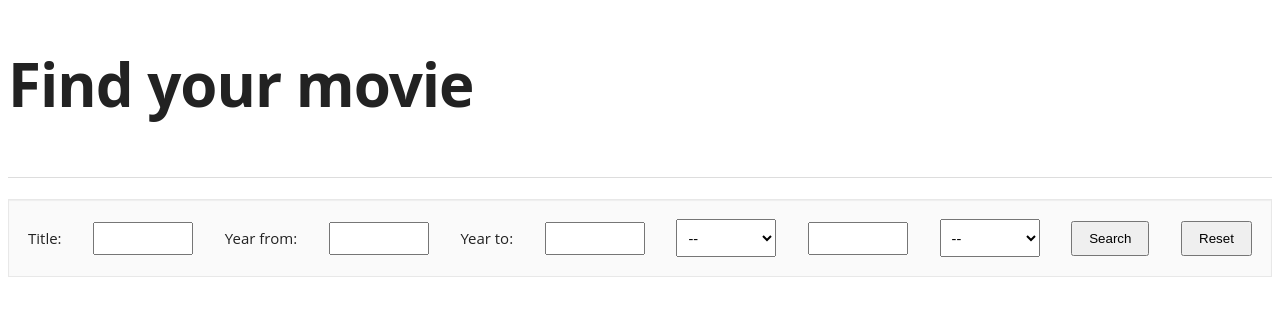
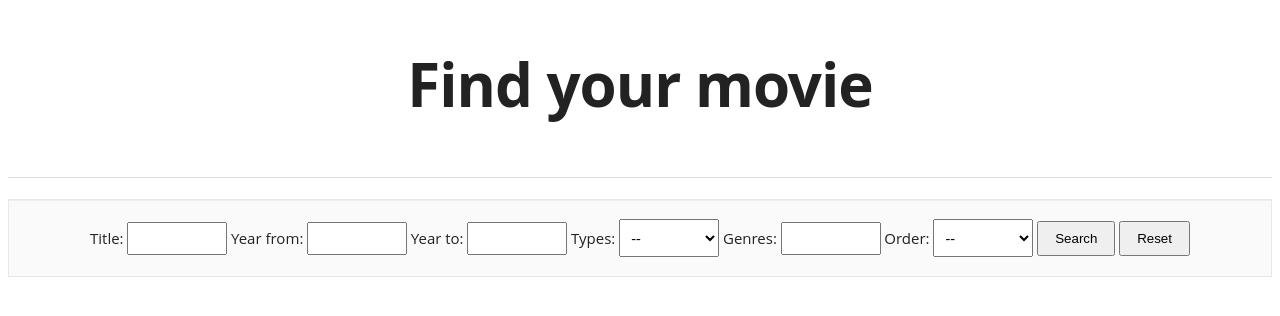
Before and after one commit to Orhan-designer/Movie-Search-App-JS, a website built with Parcel: page index.html in a window 1280 px wide. Built offline with nearby package versions, Linux system fonts and the light colour scheme.

Commit message:
fix: styles

```diff
--- a/src/components/movie-search-panel/movie-search-panel.scss
+++ b/src/components/movie-search-panel/movie-search-panel.scss
@@ -37,7 +37,10 @@ select {
 }
 
 .sub-container {
+  width: 1100px;
+  margin: 0 auto;
   display: flex;
   justify-content: space-between;
   align-items: center;
+  text-align: center;
 }
--- a/src/components/movie-search-panel/movie-search-panel.template.ts
+++ b/src/components/movie-search-panel/movie-search-panel.template.ts
@@ -9,6 +9,7 @@ export const MOVIE_SEARCH_PANEL_TEMPLATE = `
       <input type="text" id="year-to" name="year-to" class="input-small" />
 
       <div class="movie-type">
+        <label class="control-label" for="movieType">Types:</label>
         <select class="movieType">
           <option value>--</option>
           <option value="FILM">FILM</option>
@@ -19,9 +20,11 @@ export const MOVIE_SEARCH_PANEL_TEMPLATE = `
         </select>
       </div>
 
+      <label class="control-label" for="genres">Genres:</label>
       <input type="text" id="genres" name="genres" />
 
       <div class="order">
+        <label class="control-label" for="orderType">Order:</label>
         <select class="orderType">
           <option value>--</option>
           <option value="RATING">RATING</option>
--- a/styles.scss
+++ b/styles.scss
@@ -19,6 +19,7 @@ body {
 .page-header h1 {
 	font-size: 4em;
 	letter-spacing: -1px;
+	text-align: center;
 }
 
 .bs-component {
```
